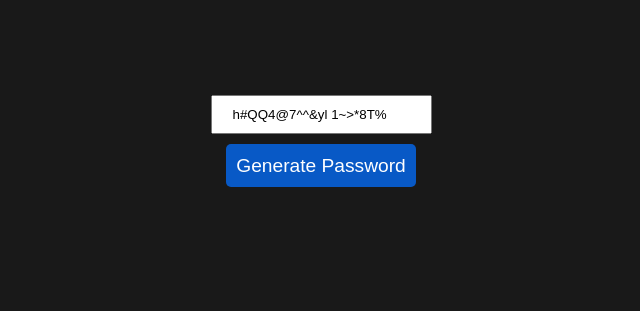
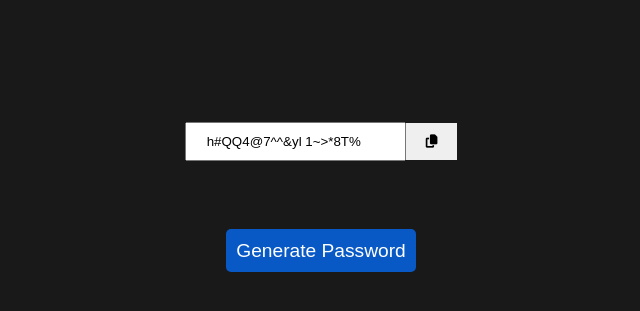
Before and after one commit to orchaiTea/javascript-projects, a plain HTML site: page password-generator/index.html in a window 1280 px wide. Both pictures are taken after typing "Sample" into the empty fields and a click on the button "Generate Password". Shown: the part 123-434 px from the top of the page, without its empty margins (319-959 px from the left). Drawn offline with Linux system fonts and the light colour scheme.

Commit message:
copy to clipboard, also added an icon.

```diff
--- a/password-generator/index.html
+++ b/password-generator/index.html
@@ -3,6 +3,10 @@
   <head>
     <meta charset="UTF-8" />
     <meta name="viewport" content="width=device-width, initial-scale=1.0" />
+    <script
+      src="https://kit.fontawesome.com/0f279cda60.js"
+      crossorigin="anonymous"
+    ></script>
     <title>Password Generator</title>
     <style>
       body {
@@ -13,14 +17,13 @@
       .container {
         display: grid;
         grid-template-columns: 1fr;
-        grid-template-rows: 1fr 1fr;
+        grid-template-rows: 1fr 1fr 1fr;
       }
       .section-one {
         display: flex;
         min-height: 60px;
         align-items: center;
         justify-content: center;
-        flex-direction: column;
       }
       #heading {
         text-align: center;
@@ -28,10 +31,13 @@
         color: #913420;
       }
       .inputField {
-        margin-bottom: 10px;
         padding: 10px 20px;
+        text-decoration: none;
       }
       .btn {
+        text-align: center;
+      }
+      .btn-primary {
         padding: 10px;
         background: #0859c6;
         color: #fff;
@@ -40,9 +46,18 @@
         font-size: 1.2rem;
         line-height: 1.2;
       }
-      .btn:hover {
+      .btn-primary:hover {
         background: #043576;
         transform: scale(0.98);
+      }
+      .btn-copy {
+        padding: 11px 20px;
+        border: none;
+        cursor: pointer;
+      }
+      .btn-copy:hover {
+        color: #fff;
+        background: #000;
       }
     </style>
   </head>
@@ -51,13 +66,19 @@
       <h3 id="heading">A Password Generater</h3>
       <div class="section-one">
         <input class="inputField" type="text" placeholder="Password" />
-        <button class="btn">Generate Password</button>
+        <button class="copy-feedback btn-copy">
+          <i class="fa-solid fa-copy"></i>
+        </button>
+      </div>
+      <div class="btn">
+        <button class="btn-primary">Generate Password</button>
       </div>
     </div>
   </body>
   <script>
-    const btn = document.querySelector(".btn");
+    const btn = document.querySelector(".btn-primary");
     const inputField = document.querySelector(".inputField");
+    const btnCopy = document.querySelector(".btn-copy");
 
     function passwordGenerator() {
       let pass = "";
@@ -70,9 +91,20 @@
         let char = Math.floor(Math.random() * str.length + 1);
         pass += str.charAt(char);
       }
+      addPassword(pass);
+    }
+
+    function addPassword(pass) {
       inputField.value = pass;
     }
 
+    function copyPasswordToClipboard() {
+      inputField.select();
+      inputField.setSelectionRange(0, 20);
+      navigator.clipboard.writeText(inputField.value);
+    }
+
     btn.addEventListener("click", passwordGenerator);
+    btnCopy.addEventListener("click", copyPasswordToClipboard);
   </script>
 </html>
```
